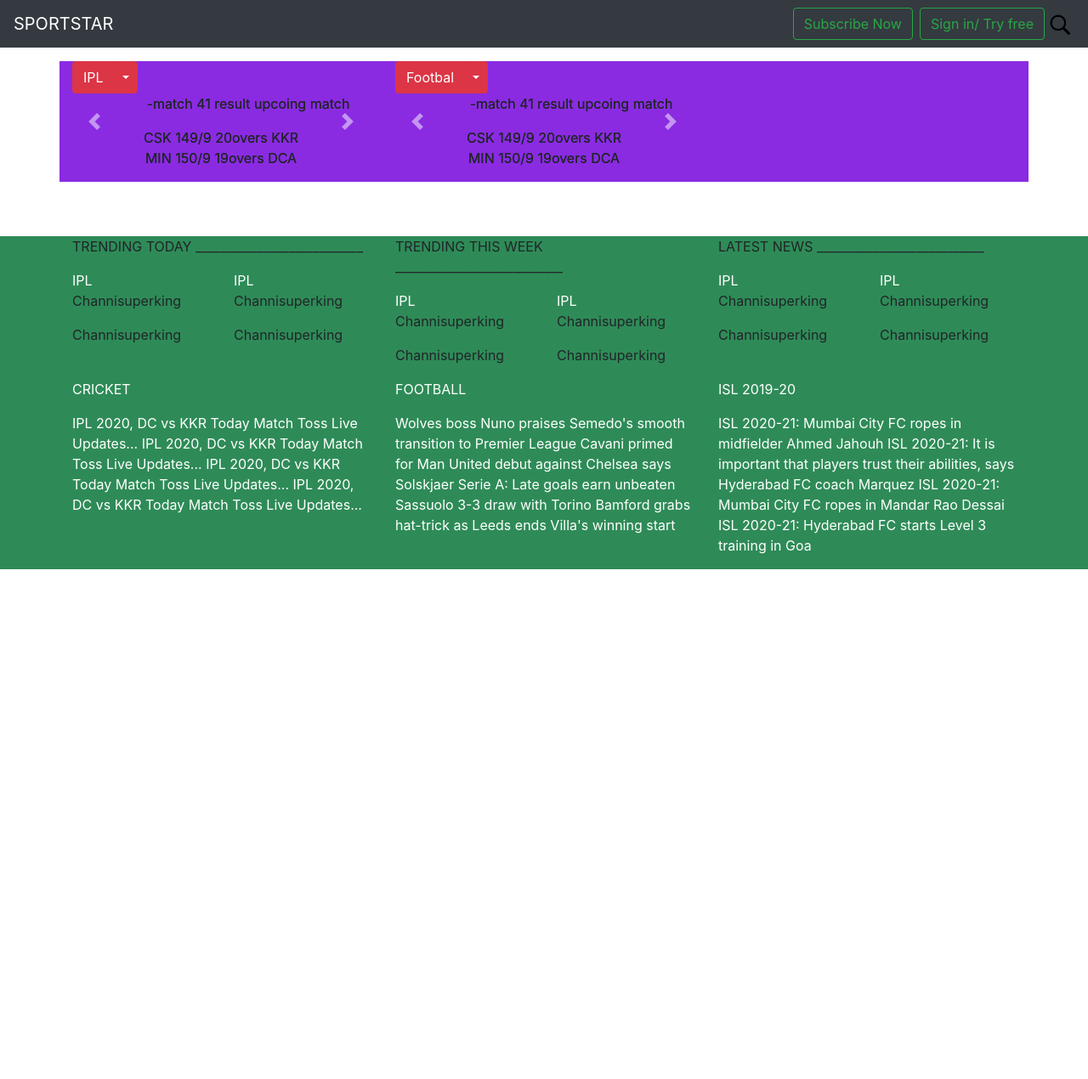
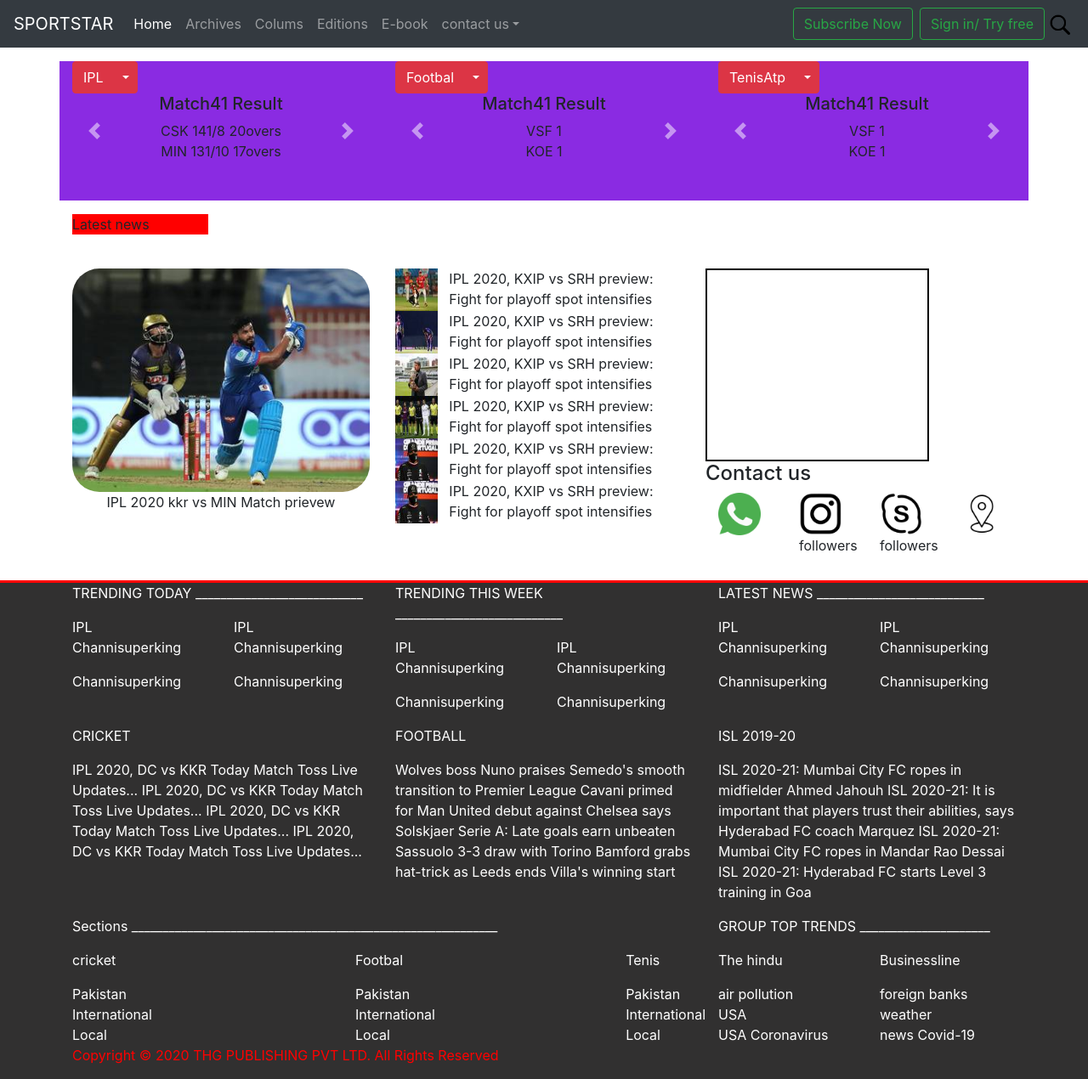
Before and after one commit to Naveez67/lab-S1-, a PHP site: page / in a window 1280 px wide. Shown: the whole page at 85% size. Before the commit the page ends 670 px from the top, so only its background shows below. Run offline with PHP 8.4, Linux system fonts and the light colour scheme.

Commit message:
first commit

```diff
--- a/carousel.css
+++ b/carousel.css
@@ -5,7 +5,7 @@
 body {
   padding-top: 3rem;
   padding-bottom: 3rem;
-  color: #5a5a5a;
+
 }
 
 
@@ -24,7 +24,7 @@
 
 /* Declare heights because of positioning of img element */
 .carousel-item {
-  height: 32rem;
+  height: 12rem;
 }
 .carousel-item > img {
   position: absolute;
--- a/index.html
+++ b/index.html
@@ -4,6 +4,8 @@
     <meta charset="UTF-8">
     <meta name="viewport" content="width=device-width, initial-scale=1.0">
     <link rel="stylesheet" href="bootstrap.css">
+    <link rel="stylesheet" href="style.css">
+
     <script src="https://code.jquery.com/jquery-3.4.1.slim.min.js" integrity="sha384-J6qa4849blE2+poT4WnyKhv5vZF5SrPo0iEjwBvKU7imGFAV0wwj1yYfoRSJoZ+n" crossorigin="anonymous"></script>
 <script src="https://cdn.jsdelivr.net/npm/popper.js@1.16.0/dist/umd/popper.min.js" integrity="sha384-Q6E9RHvbIyZFJoft+2mJbHaEWldlvI9IOYy5n3zV9zzTtmI3UksdQRVvoxMfooAo" crossorigin="anonymous"></script>
 <script src="https://stackpath.bootstrapcdn.com/bootstrap/4.4.1/js/bootstrap.min.js" integrity="sha384-wfSDF2E50Y2D1uUdj0O3uMBJnjuUD4Ih7YwaYd1iqfktj0Uod8GCExl3Og8ifwB6" crossorigin="anonymous"></script>
@@ -13,14 +15,40 @@
 <body>
     <header class="container-fluid">
 
-            <nav class="navbar navbar-expand-md navbar-dark fixed-top bg-dark">
+            <nav class="navbar navbar-expand-md navbar-dark fixed-top bg-dark mb-0">
 
                      <a class="navbar-brand " href="#">SPORTSTAR</a>
                 <button class="navbar-toggler" type="button" data-toggle="collapse" data-target="#navbarCollapse" aria-controls="navbarCollapse" aria-expanded="false" aria-label="Toggle navigation">
                   <span class="navbar-toggler-icon"></span>
                 </button>
-                <br>
+
                 <div class="collapse navbar-collapse" id="navbarCollapse">
+
+                        <ul class="navbar-nav mr-auto effect">
+                          <li class="nav-item active">
+                            <a class="nav-link" href="#">Home <span class="sr-only">(current)</span></a>
+                          </li>
+                          <li class="nav-item">
+                            <a class="nav-link" href="#">Archives</a>
+                          </li>
+                          <li class="nav-item">
+                            <a class="nav-link " href="#" >Colums</a>
+                          </li>
+                          <li class="nav-item">
+                            <a class="nav-link " href="#" >Editions</a>
+                          </li>
+                          <li class="nav-item">
+                            <a class="nav-link " href="#" >E-book</a>
+                          </li>
+                          <li class="nav-item dropdown">
+                            <a class="nav-link dropdown-toggle" href="#" id="dropdown01" data-toggle="dropdown" aria-haspopup="true" aria-expanded="false">contact us</a>
+                            <div class="dropdown-menu" aria-labelledby="dropdown01">
+                              <a class="dropdown-item" href="#">Loction</a>
+                              <a class="dropdown-item" href="#">Email</a>
+                              <a class="dropdown-item" href="#">phone</a>
+                            </div>
+                          </li>
+                        </ul>
 
                     <form class="form-inline mt-2 mt-md-0 ml-auto">
                         <button class="btn btn-outline-success my-2 my-sm-0" >Subscribe Now</button>
@@ -30,11 +58,12 @@
                 </div>
 
             </nav>
+
     </header>
 
     <div class="container">
         <div class="row" style="background-color: blueviolet;">
-            <div class="col" style="text-align: center;">
+            <div class="col " style="text-align: center;">
 
 <div class="btn-group" style="float: left;">
     <button type="button" class="btn btn-danger">IPL</button>
@@ -52,14 +81,28 @@
                 <div id="myCarousel" class="carousel slide" data-rid="carousel">
                     <div class="carousel-inner">
                         <div class="carousel-item active">
+                            <div class="row">
+                                <div class="col">
+                                    <h5>Match41  Result</h5>
+                                    <p style="margin-bottom: 0%;">CSK 141/8  20overs</p>
+                                    <p>MIN 131/10  17overs</p>
+                                    <marquee behavior="" direction="backword">Lorem ipsum dolor sit amet consectetur adipisicing elit. Necessitatibus, perspiciatis!</marquee>
+                                </div>
 
-                            <p style="padding-left: 4rem;">-match 41 result        upcoing match</p>
-                            <p> CSK  149/9    20overs     KKR <br>MIN  150/9    19overs     DCA </p>
+                            </div>
                         </div>
-                        <div class="carousel-item active">
+                        <div class="carousel-item ">
+                            <div class="row">
+                                <div class="col">
+                                    <h5> Match 41</h5>
+                                    <p style="margin-bottom: 0%;">VFB   Thursday</p>
+                                    <p>KOE   </p>
+                                    <marquee behavior="" direction="backword">Lorem ipsum dolor sit amet consectetur
+                                         adipisicing elit. Necessitatibus, perspiciatis!</marquee>
+                                </div>
 
-                            <p style="padding-left: 4rem;">-match 41 result        upcoing match</p>
-                            <p> CSK  149/9    20overs     KKR <br>MIN  150/9    19overs     DCA </p>
+                            </div>
+
                         </div>
                     </div>
                     <a href="#myCarousel" class="carousel-control-prev" data-slide="prev">
@@ -71,16 +114,16 @@
                 </div>
             </div>
             <div class="col" style="text-align: center;">
-                <!-- Example split danger button -->
+
 <div class="btn-group" style="float: left;">
     <button type="button" class="btn btn-danger">Footbal</button>
     <button type="button" class="btn btn-danger dropdown-toggle dropdown-toggle-split" data-toggle="dropdown" aria-haspopup="true" aria-expanded="false">
       <span class="sr-only">Toggle Dropdown</span>
     </button>
     <div class="dropdown-menu">
-      <a class="dropdown-item" href="#">Action</a>
-      <a class="dropdown-item" href="#">Another action</a>
-      <a class="dropdown-item" href="#">Something else here</a>
+      <a class="dropdown-item" href="#">Match1</a>
+      <a class="dropdown-item" href="#">Match2</a>
+      <a class="dropdown-item" href="#">Macth3</a>
       <div class="dropdown-divider"></div>
       <a class="dropdown-item" href="#">Separated link</a>
     </div>
@@ -88,14 +131,29 @@
                 <div id="myCarousel1" class="carousel slide" data-rid="carousel">
                     <div class="carousel-inner">
                         <div class="carousel-item active">
+                            <div class="row">
+                                <div class="col">
+                                    <h5>Match41  Result</h5>
+                                    <p style="margin-bottom: 0%;">VSF 1</p>
+                                    <p>KOE 1</p>
+                                    <marquee behavior="" direction="backword">Lorem ipsum dolor sit amet consectetur adipisicing elit.
+                                        Necessitatibus, perspiciatis!</marquee>
+                                </div>
 
-                            <p style="padding-left: 4rem;">-match 41 result        upcoing match</p>
-                            <p> CSK  149/9    20overs     KKR <br>MIN  150/9    19overs     DCA </p>
+                            </div>
                         </div>
-                        <div class="carousel-item active">
+                        <div class="carousel-item ">
+                            <div class="row">
+                                <div class="col">
+                                    <h5>Match41  Result</h5>
+                                    <p style="margin-bottom: 0%;">VSF 1</p>
+                                    <p style="margin-bottom: 0%;">KOE 1</p>
+                                    <marquee behavior="" direction="backword">Lorem ipsum dolor sit amet consectetur
+                                         adipisicing elit. Necessitatibus, perspiciatis!</marquee>
+                                </div>
 
-                            <p style="padding-left: 4rem;">-match 41 result        upcoing match</p>
-                            <p> CSK  149/9    20overs     KKR <br>MIN  150/9    19overs     DCA </p>
+                            </div>
+
                         </div>
                     </div>
                     <a href="#myCarousel1" class="carousel-control-prev" data-slide="prev">
@@ -106,59 +164,173 @@
                     </a>
                 </div>
             </div>
+            <div class="col" style="text-align: center;">
+                <div class="btn-group" style="float: left;">
+                    <button type="button" class="btn btn-danger">TenisAtp</button>
+                    <button type="button" class="btn btn-danger dropdown-toggle dropdown-toggle-split" data-toggle="dropdown" aria-haspopup="true" aria-expanded="false">
+                      <span class="sr-only">Toggle Dropdown</span>
+                    </button>
+                    <div class="dropdown-menu">
+                      <a class="dropdown-item" href="#">Match1</a>
+                      <a class="dropdown-item" href="#">Match2</a>
+                      <a class="dropdown-item" href="#">Macth3</a>
+                      <div class="dropdown-divider"></div>
+                      <a class="dropdown-item" href="#">Separated link</a>
+                    </div>
+                  </div>
+                  <div id="myCarousel2" class="carousel slide" data-rid="carousel">
+                    <div class="carousel-inner">
+                        <div class="carousel-item active">
+                            <div class="row">
+                                <div class="col">
+                                    <h5>Match41  Result</h5>
+                                    <p style="margin-bottom: 0%;">VSF 1</p>
+                                    <p>KOE 1</p>
+                                    <marquee behavior="" direction="backword">Lorem ipsum dolor sit amet consectetur
+                                        adipisicing elit. Necessitatibus, perspiciatis!</marquee>
+                                </div>
+
+                            </div>
+                        </div>
+                        <div class="carousel-item ">
+                            <div class="row">
+                                <div class="col">
+                                    <h5>Match41  Result</h5>
+                                    <p style="margin-bottom: 0%;">VSF 1</p>
+                                    <p style="margin-bottom: 0%;">KOE 1</p>
+                                </div>
+
+                            </div>
+
+                        </div>
+                    </div>
+                    <a href="#myCarousel2" class="carousel-control-prev" data-slide="prev">
+                        <span class="carousel-control-prev-icon"></span>
+                    </a>
+                    <a href="#myCarousel2" class="carousel-control-next" data-slide="next">
+                        <span class="carousel-control-next-icon"></span>
+                    </a>
+                </div>
+            </div>
+
+        </div>
+    </div>
+    <div class="container">
+        <div class="row mt-3">
+            <div class="col-2"> <p style="background-color: red;">Latest news</p></div>
             <div class="col">
+                <marquee behavior="" direction="backword">Lorem ipsum dolor sit amet consectetur adipisicing elit. Fugit odio distinctio animi! Temporibus, unde. Ducimus!</marquee>
+            </div>
+
+        </div>
+    </div>
+
+    <div class="container">
+        <div class="row mt-4">
+            <div class="col">
+                  <img src="1.jpg" style="width: 100%; border-radius: 2rem;" alt="">
+                  <p style="text-align: center;">IPL 2020 kkr vs MIN Match prievew</p>
+            </div>
+            <div class="col">
+                <div class="row">
+                    <div class="col-2"> <img src="2.jpg" alt="pic" style="width: 50px;height:50px ;"></div>
+                    <div class="col"> IPL 2020, KXIP vs SRH preview: <br> Fight for playoff spot intensifies</div>
+                </div>
+                <div class="row">
+                    <div class="col-2"> <img src="3.jpg" alt="pic" style="width: 50px;height:50px ;"></div>
+                    <div class="col"> IPL 2020, KXIP vs SRH preview: <br> Fight for playoff spot intensifies</div>
+                </div>
+                <div class="row">
+                    <div class="col-2"> <img src="4.jpg" alt="pic" style="width: 50px;height:50px ;"></div>
+                    <div class="col"> IPL 2020, KXIP vs SRH preview: <br> Fight for playoff spot intensifies</div>
+                </div>
+                <div class="row">
+                    <div class="col-2"> <img src="5.jpg" alt="pic" style="width: 50px;height:50px ;"></div>
+                    <div class="col"> IPL 2020, KXIP vs SRH preview: <br> Fight for playoff spot intensifies</div>
+                </div>
+                <div class="row">
+                    <div class="col-2"> <img src="6.jpg" alt="pic" style="width: 50px;height:50px ;"></div>
+                    <div class="col"> IPL 2020, KXIP vs SRH preview: <br> Fight for playoff spot intensifies</div>
+                </div>
+                <div class="row">
+                    <div class="col-2"> <img src="7.jpg" alt="pic" style="width: 50px;height:50px ;"></div>
+                    <div class="col"> IPL 2020, KXIP vs SRH preview: <br> Fight for playoff spot intensifies</div>
+                </div>
+
+            </div>
+            <div class="col">
+                <div class="row h-75 w-75 " style="border: 2px solid black;"></div>
+                <div class="row " style="text-align: center;">
+                    <h4 style="text-align: center;" >Contact us</h4>
+                </div>
+                <div class="row">
+                    <div class="col-3">
+                        <img src="whatsapp.png" style="width: 50px;height: 50px;" alt="">
+                    </div>
+                    <div class="col-3">
+                        <img src="insta.png" style="width: 50px;height: 50px;" alt="">
+                        <p style="text-align: center;">followers</p>
+                    </div>
+                    <div class="col-3">
+                        <img src="skype.png" style="width: 50px;height: 50px;" alt="">
+                        <p style="text-align: center;">followers</p>
+                    </div>
+                    <div class="col-3">
+                        <img src="loc.png" style="width: 50px;height: 50px;" alt="">
+                    </div>
+                </div>
 
             </div>
         </div>
     </div>
-   <footer style="border-top: red; background-color: seagreen;margin-top: 4rem;" class="container-fluid">
+   <footer style="border-top:3px solid red ; background-color: rgb(49, 48, 48);margin-top: 4rem;" class="container-fluid">
      <div class="container">
         <div class="row">
             <div class="col">
-                <p>TRENDING TODAY ___________________________</p>
+                <p style="color: white;">TRENDING TODAY ___________________________</p>
                 <div class="row">
                     <div class="col">
                         <a href="" style="color: white;">IPL</a>
-                        <p>Channisuperking</p>
-                        <p>Channisuperking</p>
+                        <p style="color: white;">Channisuperking</p>
+                        <p style="color: white;">Channisuperking</p>
                     </div>
                     <div class="col">
                         <a href="" style="color: white;">IPL</a>
-                        <p>Channisuperking</p>
-                        <p>Channisuperking</p>
+                        <p style="color: white;">Channisuperking</p>
+                        <p style="color: white;">Channisuperking</p>
                     </div>
 
                 </div>
 
             </div>
             <div class="col">
-                <p>TRENDING THIS WEEK  ___________________________</p>
+                <p style="color: white;">TRENDING THIS WEEK  ___________________________</p>
                 <div class="row">
                     <div class="col">
                         <a href="" style="color: white;">IPL</a>
-                        <p>Channisuperking</p>
-                        <p>Channisuperking</p>
+                        <p style="color: white;">Channisuperking</p>
+                        <p style="color: white;">Channisuperking</p>
                     </div>
                     <div class="col">
                         <a href="" style="color: white;">IPL</a>
-                        <p>Channisuperking</p>
-                        <p>Channisuperking</p>
+                        <p style="color: white;">Channisuperking</p>
+                        <p style="color: white;">Channisuperking</p>
                     </div>
 
                 </div>
             </div>
             <div class="col">
-                <p>LATEST NEWS ___________________________</p>
+                <p style="color: white;"> LATEST NEWS ___________________________</p>
                 <div class="row">
                     <div class="col">
                         <a href="" style="color: white;">IPL</a>
-                        <p>Channisuperking</p>
-                        <p>Channisuperking</p>
+                        <p style="color: white;">Channisuperking</p>
+                        <p style="color: white;">Channisuperking</p>
                     </div>
                     <div class="col">
                         <a href="" style="color: white;">IPL</a>
-                        <p>Channisuperking</p>
-                        <p>Channisuperking</p>
+                        <p style="color: white;">Channisuperking</p>
+                        <p style="color: white;">Channisuperking</p>
                     </div>
 
                 </div>
@@ -166,7 +338,7 @@
         </div>
         <div class="row" style="color: white;">
             <div class="col">
-                <p>CRICKET </p>
+                <p style="color: white;">CRICKET </p>
                 <a href="" style="color: white;">
                     IPL 2020, DC vs KKR Today Match Toss Live Updates...</a>
                 <a href="" style="color: white;">
@@ -178,8 +350,8 @@
 
             </div>
             <div class="col">
-                <p>FOOTBALL </p>
-                <p>
+                <p style="color: white;">FOOTBALL </p>
+                <p style="color: white;">
                     Wolves boss Nuno praises Semedo's smooth transition to Premier League
 Cavani primed for Man United debut against Chelsea says Solskjaer
 Serie A: Late goals earn unbeaten Sassuolo 3-3 draw with Torino
@@ -188,8 +360,8 @@
 
                 </div>
                 <div class="col">
-                    <p>ISL 2019-20</p>
-                    <p>
+                    <p style="color: white;">ISL 2019-20</p>
+                    <p style="color: white;">
 
 ISL 2020-21: Mumbai City FC ropes in midfielder Ahmed Jahouh
 ISL 2020-21: It is important that players trust their abilities, says Hyderabad FC coach Marquez
@@ -197,7 +369,59 @@
 ISL 2020-21: Hyderabad FC starts Level 3 training in Goa
                     </p>
                     </div>
+        </div>
+        <div class="row">
+            <div class="col-8">
+                <p style="color: white;">Sections ___________________________________________________________</p>
+                <div class="row">
+                    <div class="col whitecolor">
+                        <p style="color: white;">cricket</p>
+                        <a href="" style="color: white;">Pakistan <br></a>
+                        <a href="" style="color: white;">International <br></a>
+                        <a href="" style="color: white;">Local</a>
+                    </div>
+                    <div class="col whitecolor">
+                        <p style="color: white;">Footbal</p>
+                        <a href="" style="color: white;">Pakistan <br></a>
+                        <a href="" style="color: white;">International <br></a>
+                        <a href="" style="color: white;">Local</a>
+
+                    </div>
+                    <div >
+                        <p style="color: white;" >Tenis</p>
+
+                        <a href="" style="color: white;">Pakistan <br></a>
+                        <a href="" style="color: white;">International <br></a>
+                        <a href="" style="color: white;">Local</a>
+
+                    </div>
+                </div>
             </div>
+            <div class="col">
+                <p style="color: white;" >GROUP TOP TRENDS _____________________</p>
+                <div class="row">
+                    <div class="col">
+                        <p style="color: white;">The hindu <br></p>
+                        <a href="" style="color: white;">air pollution <br> </a>
+                        <a href="" style="color: white;">USA <br></a>
+                        <a href="" style="color: white;">USA Coronavirus</a>
+
+                    </div>
+                    <div class="col">
+                        <p style="color: white;">Businessline <br></p>
+                        <a href="" style="color: white;">foreign banks <br> </a>
+                        <a href="" style="color: white;">weather <br></a>
+                        <a href="" style="color: white;">news Covid-19</a>
+                    </div>
+                </div>
+            </div>
+        </div>
+        <div class="row">
+            <div class="col">
+                <p style="color: red;">Copyright © 2020 THG PUBLISHING PVT LTD. All Rights Reserved</p>
+            </div>
+
+        </div>
 
 
 
--- a/style.css
+++ b/style.css
@@ -0,0 +1,9 @@
+.whitecolor{
+    color: white;
+}
+
+.nav-item:hover{
+    background-color:black;
+    color: white;
+    font-size: large;
+}
```
Also changed, not shown: 1.jpg (added), 2.jpg (added), 3.jpg (added), 4.jpg (added), 5.jpg (added), 6.jpg (added), 7.jpg (added), insta.png (added), loc.png (added), skype.png (added), whatsapp.png (added).
